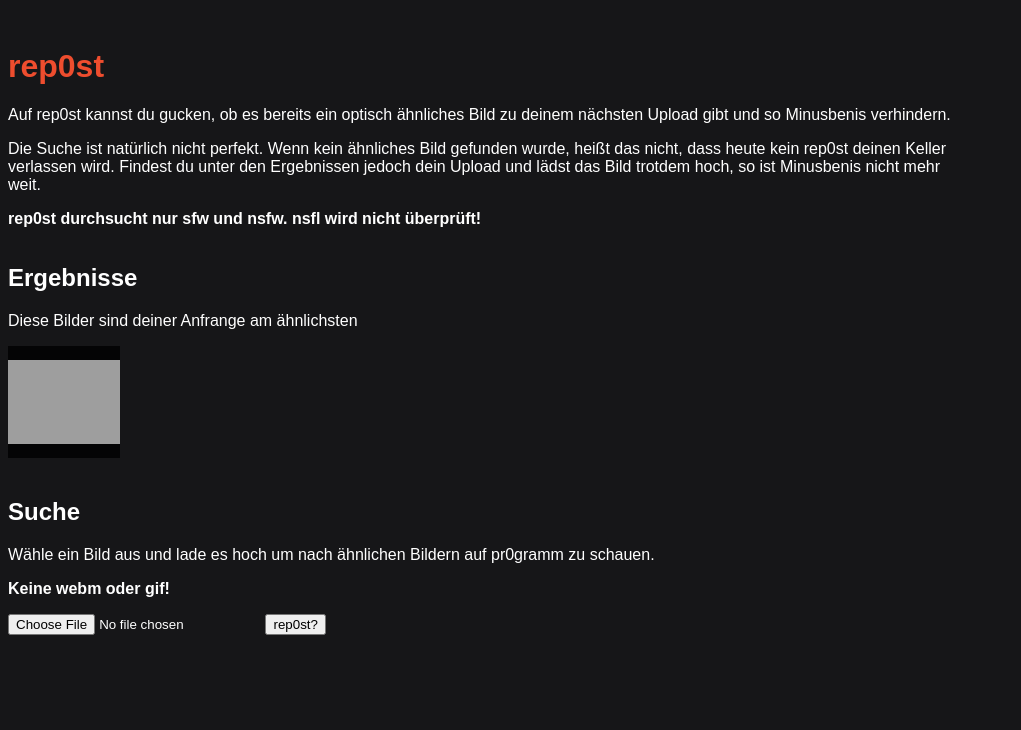
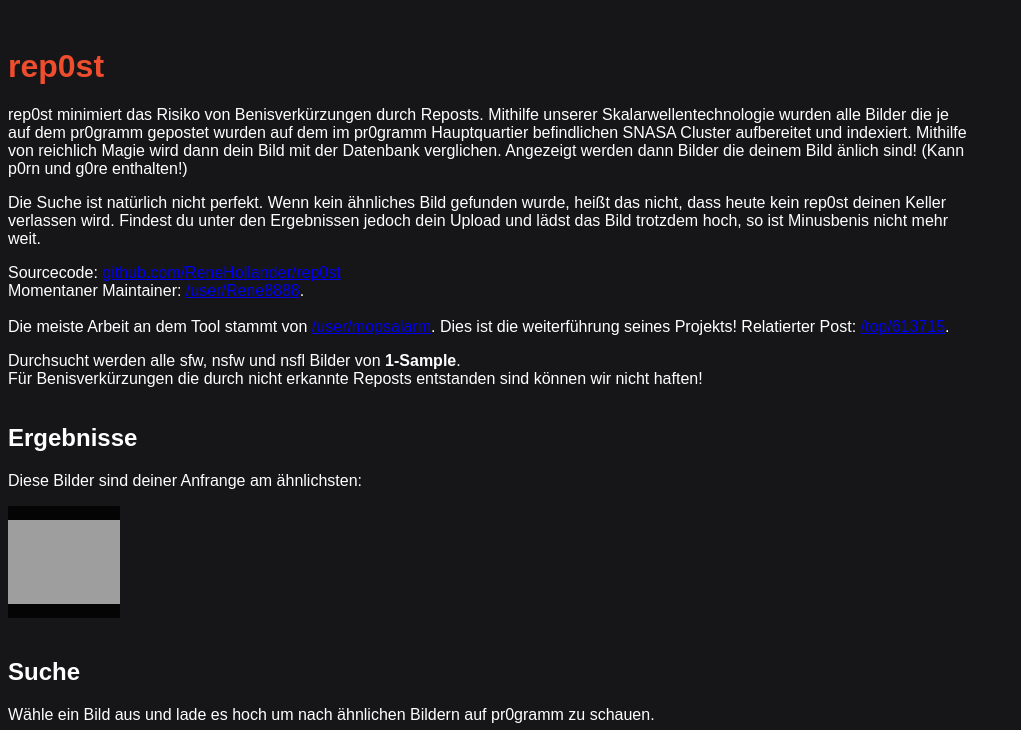
Before and after one commit to ReneHollander/rep0st, a Python web app: template templates/results.html in a window 1280 px wide. Shown: the top 730 px of the page, without its empty margins (0-1021 px from the left). Before the commit the page ends 635 px from the top, so only its background shows below. Run offline with Jinja, Linux system fonts and the light colour scheme; the template is opened without the code that fills it: most values are stand-ins (such as "Sample title", 1, 10 or a date in 2020); grey boxes are pictures that could not be loaded.

Commit message:
nsfl, last indexed post is shown, html stuff

```diff
--- a/rep0st/download.py
+++ b/rep0st/download.py
@@ -67,7 +67,7 @@ def iter_api_posts(start=None):
 
     while not at_end and start != 1:
         # build url for next page
-        url = "http://pr0gramm.com/api/items/get?flags=3"
+        url = "http://pr0gramm.com/api/items/get?flags=7"
         if start is not None:
             url += "&older=%d" % start
 
--- a/templates/results.html
+++ b/templates/results.html
@@ -3,27 +3,21 @@
 <head lang="en">
   <meta charset="UTF-8">
   <title>rep0st Ergebnisse</title>
-
   <style>
   body {
     background: #161618;
     color: white;
-
     max-width: 60em;
   }
-
   body, input {
     font-family: sans-serif;
   }
-
   h1, h2 {
     margin-top: 1.5em;
   }
-
   h1 {
     color: #ee4d2e;
   }
-
   .result-list a {
     display: inline-block;
     width: 7em;
@@ -31,51 +25,57 @@
     background: rgba(0,0,0,0.8) 50% no-repeat;
     background-size: contain;
   }
+
+  a:visited {
+    color: #FFFFFF;
+  }
   </style>
 </head>
 <body>
-
   <h1>rep0st</h1>
-
   <p>
-    Auf rep0st kannst du gucken, ob es bereits ein optisch ähnliches Bild
-    zu deinem nächsten Upload gibt und so Minusbenis verhindern.
+    rep0st minimiert das Risiko von Benisverkürzungen durch Reposts. Mithilfe unserer Skalarwellentechnologie
+    wurden alle Bilder die je auf dem pr0gramm gepostet wurden auf dem im pr0gramm Hauptquartier befindlichen
+    SNASA Cluster aufbereitet und indexiert. Mithilfe von reichlich Magie wird dann dein Bild mit der Datenbank
+    verglichen. Angezeigt werden dann Bilder die deinem Bild änlich sind! (Kann p0rn und g0re enthalten!)
   </p>
-
   <p>
     Die Suche ist natürlich nicht perfekt. Wenn kein ähnliches Bild gefunden
     wurde, heißt das nicht, dass heute kein rep0st deinen Keller verlassen wird.
-    Findest du unter den Ergebnissen jedoch dein Upload und lädst das Bild trotdem
+    Findest du unter den Ergebnissen jedoch dein Upload und lädst das Bild trotzdem
     hoch, so ist Minusbenis nicht mehr weit.
   </p>
+  <p>
+    Sourcecode: <a href="https://github.com/ReneHollander/rep0st">github.com/ReneHollander/rep0st</a><br>
+    Momentaner Maintainer: <a href="http://pr0gramm.com/user/Rene8888">/user/Rene8888</a>.
+    <br><br>
+    Die meiste Arbeit an dem Tool stammt von <a href="http://pr0gramm.com/user/mopsalarm">/user/mopsalarm</a>. Dies ist
+    die weiterführung seines Projekts! Relatierter Post: <a href="http://pr0gramm.com/top/613715">/top/613715</a>.
 
+  </p>
   <p>
-    <strong>rep0st durchsucht nur sfw und nsfw. nsfl wird nicht überprüft!</strong>
+    Durchsucht werden alle sfw, nsfw und nsfl Bilder von <strong>1-{{lastIndexedPost}}</strong>.<br>
+    Für Benisverkürzungen die durch nicht erkannte Reposts entstanden sind können wir nicht haften!
   </p>
 
   {% if results %}
     <h2>Ergebnisse</h2>
-    <p>Diese Bilder sind deiner Anfrange am ähnlichsten</p>
+    <p>Diese Bilder sind deiner Anfrange am ähnlichsten:</p>
     <div class="result-list">
       {% for result in results %}
-            <a href="http://pr0gramm.com/new/{{result.id}}"
-                style="background-image:url(http://img.pr0gramm.com/{{result.image}});">
-            </a>
+      <a href="http://pr0gramm.com/new/{{result.id}}" style="background-image:url(http://img.pr0gramm.com/{{result.image}});"></a>
       {% endfor %}
     </div>
   {% endif %}
 
   <h2>Suche</h2>
-
   <p>Wähle ein Bild aus und lade es hoch um nach ähnlichen Bildern auf pr0gramm zu schauen.</p>
   <p>
     <strong>Keine webm oder gif!</strong>
   </p>
-
   <form action="/" method="post" enctype="multipart/form-data">
     <input name="image" type="file">
     <input type="submit" value="rep0st?">
   </form>
-
 </body>
 </html>
```
Also changed, not shown: rep0st/search.py (+3 -4 lines), rep0st/analyze.py (line endings or trailing spaces). Lines whose indentation alone changed are shown as unchanged.
